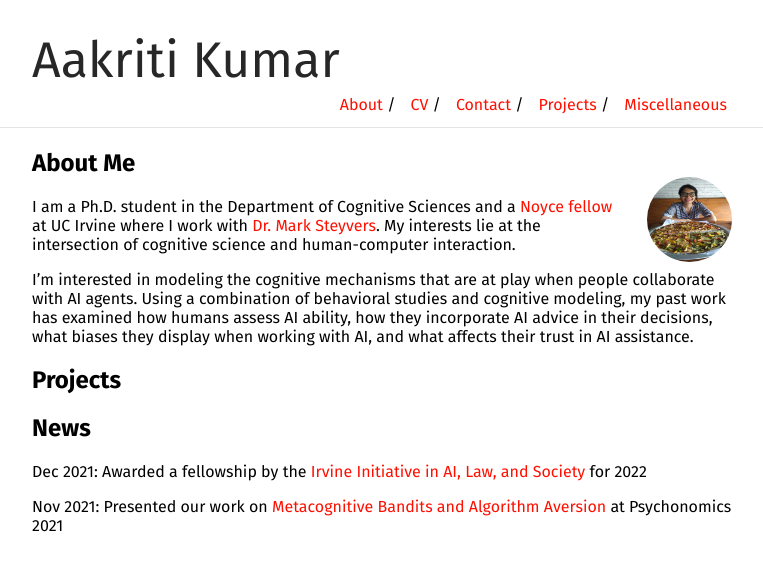
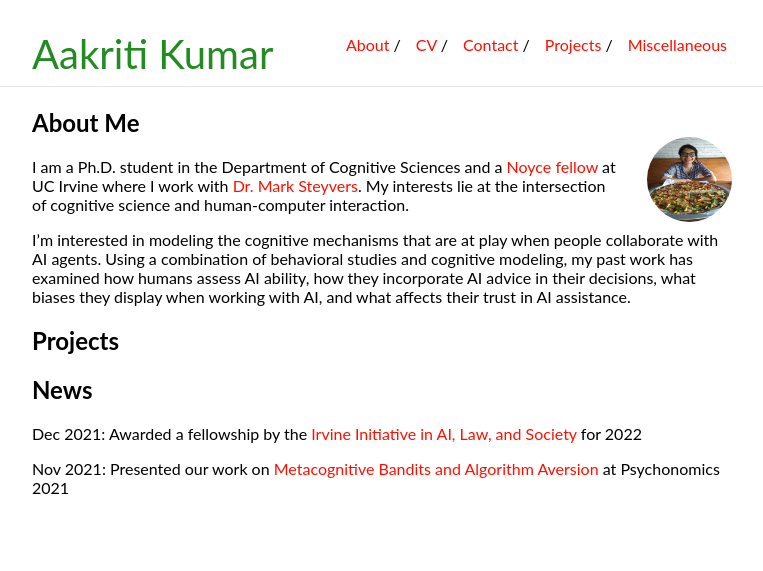
Before and after one commit to aakriti1kumar/aakriti1kumar.github.io, a Jekyll site: the page built from index.md, in a window 1280 px wide. Shown: the top 571 px of the page, without its empty margins (258-1021 px from the left). Built offline with Jekyll 4.4.1, drawn with Linux system fonts in a browser that asks for light colours; our own code applies the rules of GitHub Pages for plain Markdown files.

Commit message:
Update _style.scss

```diff
--- a/_sass/_style.scss
+++ b/_sass/_style.scss
@@ -11,7 +11,7 @@ html {
 }
 body {
     margin: 0;
-    font-family: "Fira Sans";
+    font-family: "Lato";
     height: 100%;
 }
 a {
@@ -33,8 +33,8 @@ hr {
  */
 
 #author-name {
-    font-size: 50px;
-    color: #272727;
+    font-size: 40px;
+    color: #228b22;
     display: inline-block;
 }
 .navbar {
```
